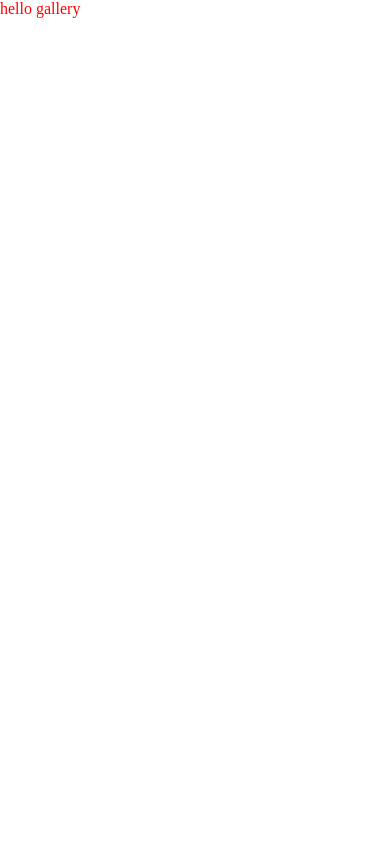
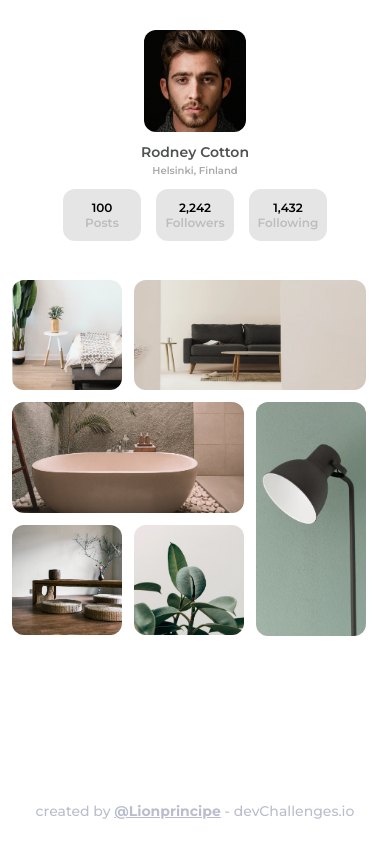
Before and after one commit to Lionprincipe/my-gallery-challenge, a plain HTML site: page index.html in a window 390 px wide. Drawn offline with Linux system fonts and the light colour scheme.

Commit message:
complete the mobile version2

```diff
--- a/index.html
+++ b/index.html
@@ -5,9 +5,52 @@
     <meta http-equiv="X-UA-Compatible" content="IE=edge" />
     <meta name="viewport" content="width=device-width, initial-scale=1.0" />
     <link rel="stylesheet" href="style.css" />
+    <link rel="preconnect" href="https://fonts.gstatic.com" />
+    <link
+      href="https://fonts.googleapis.com/css2?family=Montserrat:wght@500;600;700&display=swap"
+      rel="stylesheet"
+    />
     <title>My gallery | Challenge</title>
   </head>
   <body>
-    hello gallery
+    <main>
+      <picture class="profile__card">
+        <img src="./images/profilePhoto.png" alt="Rodney Cotton photo" />
+        <h1>Rodney Cotton</h1>
+        <h2>Helsinki, Finland</h2>
+        <div class="profile__card__tags__container">
+          <div class="profile__card__tag">
+            <span>100</span>
+            <span>Posts</span>
+          </div>
+          <div class="profile__card__tag">
+            <span>2,242</span> <span>Followers</span>
+          </div>
+          <div class="profile__card__tag">
+            <span>1,432</span>
+            <span>Following</span>
+          </div>
+        </div>
+      </picture>
+      <div class="pictures__gallery">
+        <picture> <img src="./images/photo1.png" alt="" /></picture>
+        <picture><img src="./images/photo2.png" alt="" /></picture>
+        <picture><img src="./images/photo3.png" alt="" /></picture>
+        <picture><img src="./images/photo4.png" alt="" /></picture>
+        <picture><img src="./images/photo5.png" alt="" /></picture>
+        <picture><img src="./images/photo6.png" alt="" /></picture>
+      </div>
+    </main>
+    <footer>
+      <p class="footer__sign">
+        created by
+        <strong
+          ><a href="https://devchallenges.io/portfolio/Lionprincipe"
+            >@Lionprincipe</a
+          ></strong
+        >
+        - devChallenges.io
+      </p>
+    </footer>
   </body>
 </html>
--- a/style.css
+++ b/style.css
@@ -1,8 +1,131 @@
 * {
   margin: 0;
   padding: 0;
+  margin-block: 0;
+}
+
+html {
+  font-size: 16px;
 }
 
 body {
-  color: red;
+  font-style: normal;
+  font-family: 'Montserrat', sans-serif;
+  padding-bottom: 8.5em;
+  font-size: 62.5%;
 }
+a {
+  text-decoration: none;
+  color: currentColor;
+}
+
+.profile__card__tag,
+h1,
+h2 {
+  font-weight: 600;
+}
+
+.profile__card {
+  display: flex;
+  flex-direction: column;
+  align-items: center;
+  padding-top: 30px;
+}
+
+.profile__card img {
+  width: 102px;
+  height: 102px;
+  display: block;
+  border-radius: 12px;
+}
+
+.profile__card h1 {
+  margin-top: 12px;
+  color: #4e5150;
+  font-size: 14px;
+  line-height: 17px;
+}
+
+.profile__card h2 {
+  font-size: 10px;
+  line-height: 12px;
+  color: #a9a9a9;
+  padding-top: 4px;
+}
+
+.profile__card__tags__container {
+  display: flex;
+  padding-top: 12px;
+}
+
+.profile__card__tag {
+  border-radius: 12px;
+  width: 78px;
+  height: 52px;
+  background-color: #e5e5e5;
+  display: flex;
+  flex-direction: column;
+  justify-content: center;
+  align-items: center;
+}
+
+.profile__card__tag:not(:last-child) {
+  margin-right: 15px;
+}
+
+.profile__card__tag span:first-child {
+  font-size: 12px;
+  line-height: 15px;
+}
+
+.profile__card__tag span:last-child {
+  font-size: 12px;
+  line-height: 15px;
+  color: #bdbdbd;
+}
+
+.pictures__gallery {
+  padding: 39px 12px 0;
+  display: grid;
+  grid-template-columns: 110px 110px 110px;
+  /* grid-template-rows: 110px 110px 110px; */
+
+  grid-gap: 12px;
+}
+
+.pictures__gallery img {
+  max-width: 100%;
+  display: block;
+  border-radius: 12px;
+}
+
+.pictures__gallery picture:nth-child(6n-2) {
+  grid-row: span 2;
+}
+
+.pictures__gallery picture:nth-child(6n + 2),
+.pictures__gallery picture:nth-child(6n + 3) {
+  grid-column: span 2;
+}
+
+.pictures__gallery picture:nth-child(5) {
+  order: 6;
+}
+
+footer {
+  position: absolute;
+  left: 0;
+  right: 0;
+  bottom: 0;
+  padding-bottom: 24px;
+  font-weight: 500;
+}
+footer p {
+  text-align: center;
+  font-size: 14px;
+  line-height: 17px;
+  color: #b9bdcf;
+}
+footer p strong {
+  text-decoration: underline;
+}
```
Also changed, not shown: images/photo4.png (renamed from images/photo_4.png).
